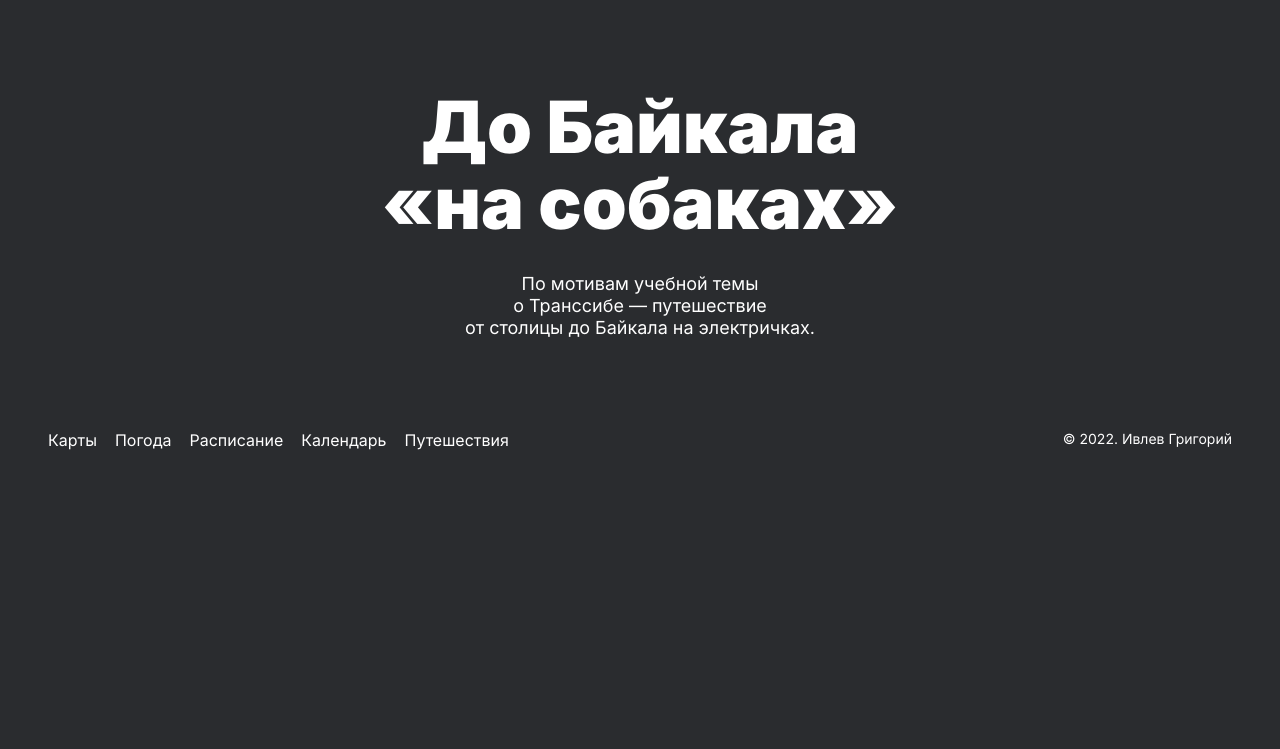
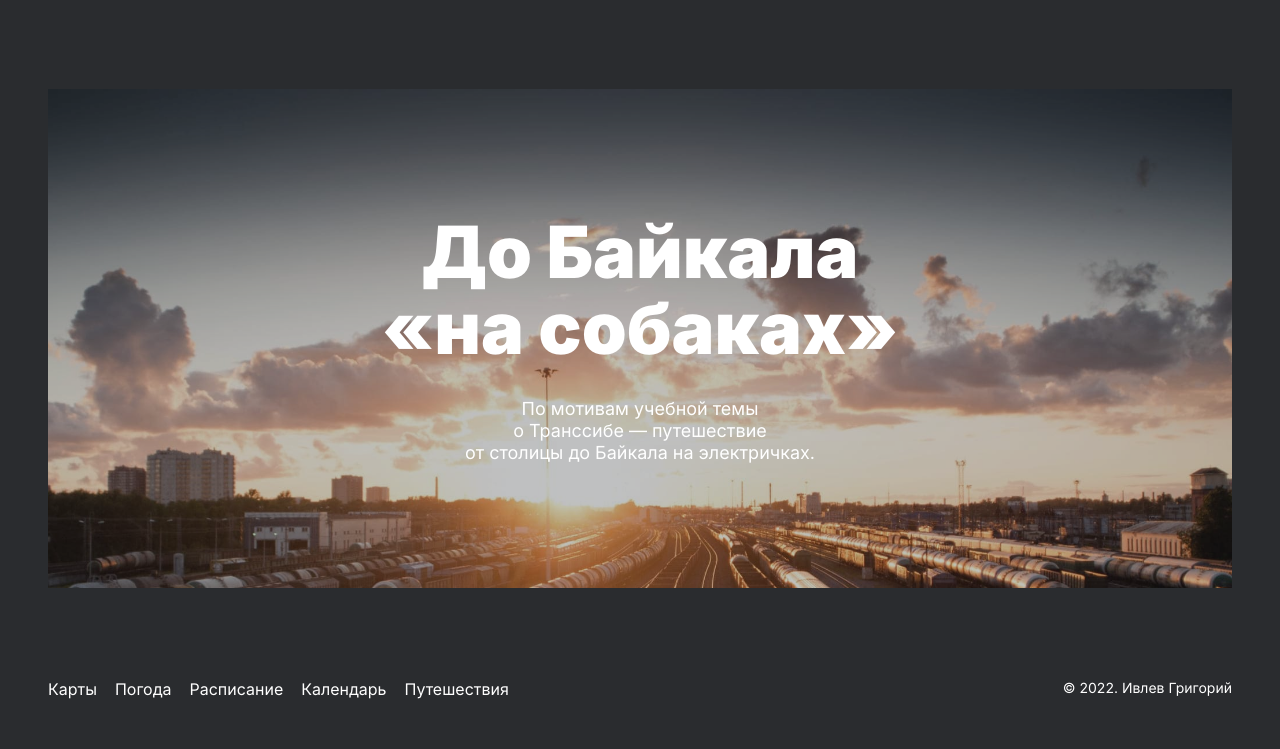
Before and after one commit to IvlevGreg/russian-travel, a plain HTML site: page index.html in a window 1280 px wide. Shown: the part 5912-6661 px from the top of the page. Before the commit the page ends 6434 px from the top, so only its background shows below. Drawn offline with Linux system fonts and the light colour scheme.

Commit message:
add background image after delete div cover__content

```diff
--- a/blocks/cover/__link/cover__link.css
+++ b/blocks/cover/__link/cover__link.css
@@ -1,4 +1,44 @@
 .cover__link {
+  position: relative;
+
+  padding: 10.5% var(--padding-hor-xs);
+  display: block;
+
   color: var(--text-color-main);
   text-decoration: none;
 }
+
+.cover__link::after {
+  content: "";
+  position: absolute;
+  z-index: -1;
+  top: 0;
+  bottom: 0;
+  left: 0;
+  right: 0;
+
+  opacity: 0.7;
+  background-image: url("../../../images/cover/cover-trains.jpg");
+  background-repeat: no-repeat;
+  background-size: cover;
+
+  transition: opacity 0.4s ease;
+
+.cover__link:hover::after {
+  .cover__link {
+    padding: 15% var(--padding-hor-m);
+  }
+}
+
+@media screen and (min-width: 992px) {
+  .cover__link {
+    padding: 19% var(--padding-hor-l);
+  }
+}
+
+@media screen and (min-width: 1244px) {
+  .cover__link {
+    padding-top: 245px;
+    padding-bottom: 245px;
+  }
+}
```
